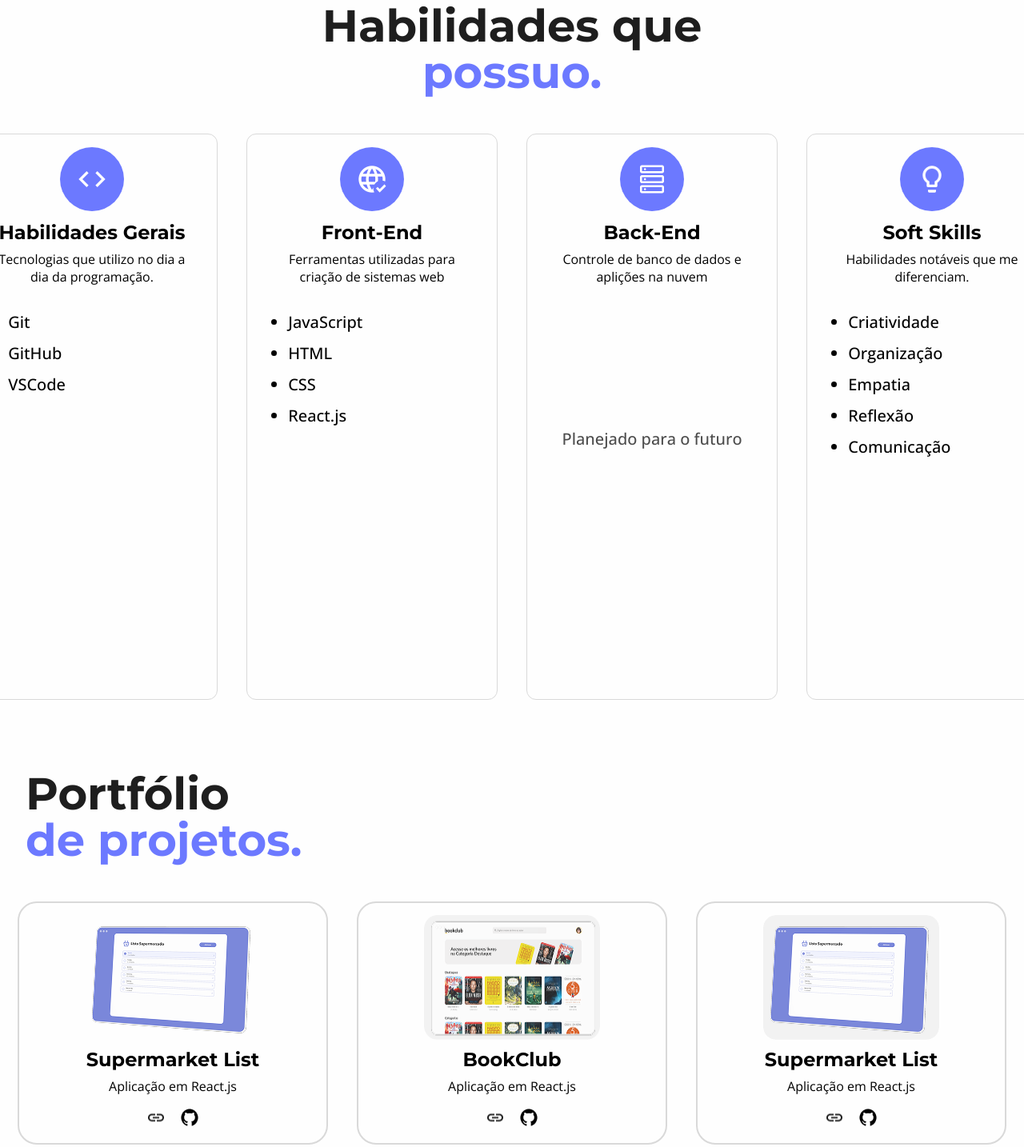
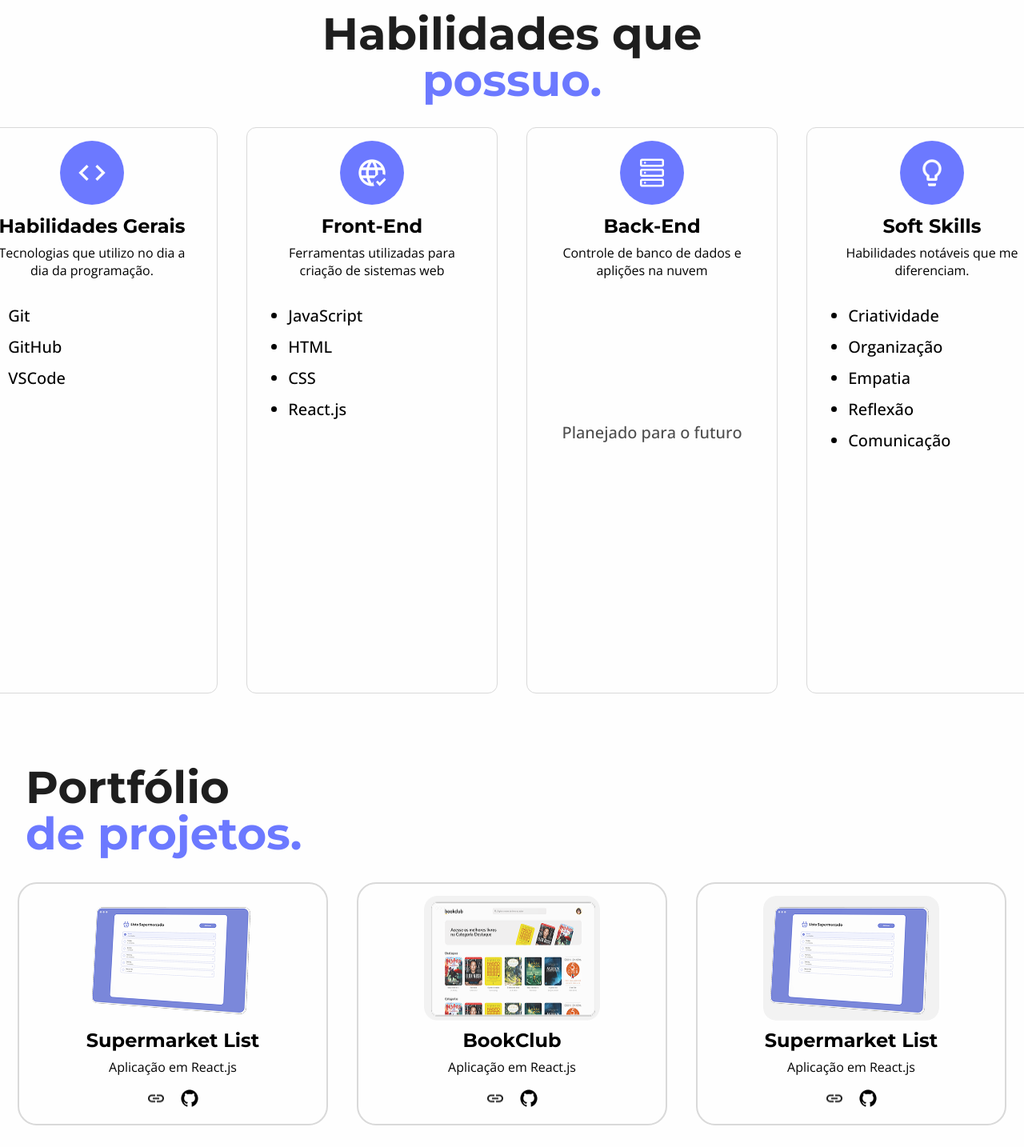
Before and after one commit to Felipe-Gonczoroski/site-portfolio, a plain HTML site: page index.html in a window 1280 px wide. Shown: the part 887-2321 px from the top of the page at 80% size. Drawn offline with nearby package versions, Linux system fonts and the light colour scheme.

Commit message:
fix: adjust spacing between sections and content

```diff
--- a/styles.css
+++ b/styles.css
@@ -109,7 +109,7 @@ li {
   justify-content: flex-start;
   width: 100%;
   height: 100%;
-  margin-bottom: 48px;
+  margin-bottom: 58px;
 }
 
 .barra-navegacao {
@@ -221,7 +221,7 @@ li {
   justify-content: center;
   align-content: center;
   column-gap: 36px;
-  margin-top: 48px;
+  margin-top: 30px;
 }
 
 .ability-card {
@@ -292,7 +292,7 @@ li {
   justify-content: center;
   align-content: center;
   column-gap: 36px;
-  margin-top: 48px;
+  margin-top: 32px;
 }
 
 .section-portfolio-card {
```
